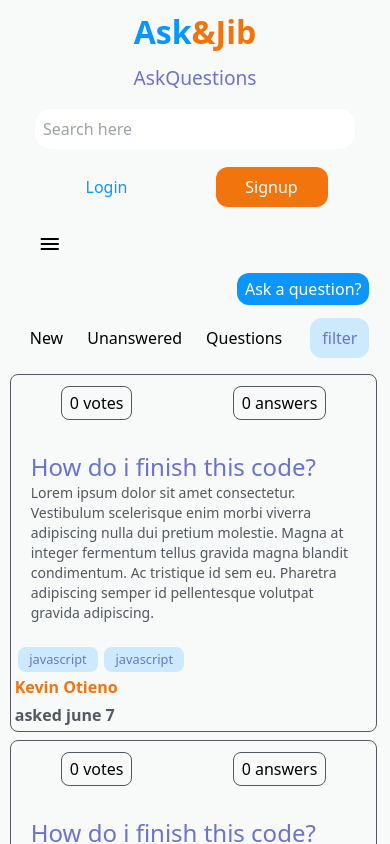
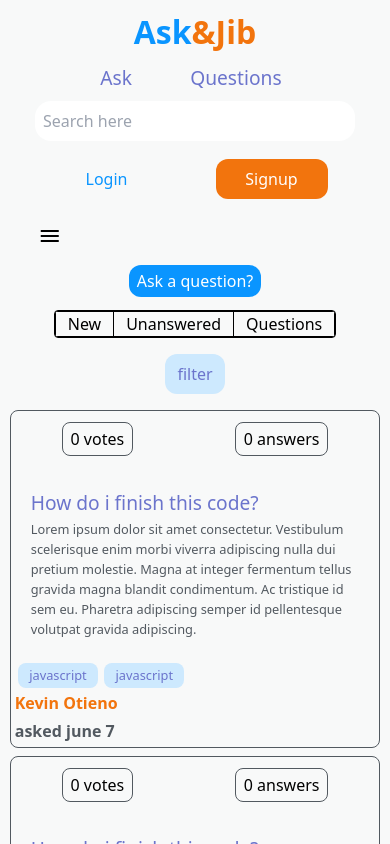
Before and after one commit to kevinoti2018/AsknJib, an Angular app in the folder frontend/: page /questions in a window 390 px wide. Shown: the top 844 px of the page. Built offline with nearby package versions, Linux system fonts and the light colour scheme.

Commit message:
reponsiveness added

```diff
--- a/frontend/src/app/components/questions/ask/ask.component.html
+++ b/frontend/src/app/components/questions/ask/ask.component.html
@@ -158,4 +158,26 @@
   cursor: not-allowed;
 
 }
+@media (max-width: 640px) {
+  h1{
+    font-size: 1.2rem;
+    font-weight: 500;
+  }
+  p{
+    font-size: 1rem;
+    font-weight: 500;
+  }
+  mat-list{
+font-weight: 500;
+font-size: .8rem;
+width: 80%;
+  }
+  mat-list-item{
+    width: 100%;
+  }
+.guidelines{
+  height: auto;
+  width: 100%;
+}
+}
   </style>
--- a/frontend/src/app/components/questions/home/home.component.html
+++ b/frontend/src/app/components/questions/home/home.component.html
@@ -116,7 +116,7 @@
                             </div>
                         </div>
                         <div class="right">
-                         <mat-card-header class="text-2xl text-questionC">
+                         <mat-card-header class="lg:text-2xl text-questionC sm:text-md">
                              How do i finish this code?
                          </mat-card-header>
                          <mat-card-content class="text-content text-sm">
@@ -245,7 +245,10 @@
         margin: 0 0.2rem;
         text-align: center;
     }
+    mat-button-toggle-group,mat-button-toggle{
 
+        border: 1px solid black;
+    }
     @media (max-width: 640px) {
     .end{
         visibility: hidden;
@@ -253,7 +256,7 @@
     }
     .body-contents{
         display: grid;
-        grid-column: 1fr;
+        grid-template-columns: 1fr;
         width: 100%;
 
     }
@@ -277,7 +280,35 @@
         grid-template-columns: 1fr;
         justify-content: center;
         align-items: center;
+        font-size: 1rem;
+        font-weight: 500;
     }
+    .right .top{
+        display: flex;
+        flex-direction: column;
+        justify-content: center;
+        align-items: center;
+    }
+    mat-button-toggle-group,mat-button-toggle{
 
+        border: 1px solid black;
+    }
+    mat-card-header{
+        font-size: 1.2rem;
+        font-weight: 500;
+    }
+    mat-card-content{
+        font-size: .8rem;
+        font-weight: 500;
+    }
+    /* .top .ask{
+        display: flex;
+        justify-content: center;
+        align-items: center;
+    } */
+    .t-bottom{
+        display: flex;
+        flex-direction: column;
+    }
 }
   </style>
--- a/frontend/src/app/components/questions/myquestions/myquestions.component.html
+++ b/frontend/src/app/components/questions/myquestions/myquestions.component.html
@@ -232,6 +232,10 @@ mat-nav-list{
         text-align: center;
     }
 
+    mat-button-toggle-group,mat-button-toggle{
+
+        border: 1px solid black;
+    }
     @media (max-width: 640px) {
     .end{
         visibility: hidden;
@@ -239,7 +243,7 @@ mat-nav-list{
     }
     .body-contents{
         display: grid;
-        grid-column: 1fr;
+        grid-template-columns: 1fr;
         width: 100%;
 
     }
@@ -263,6 +267,35 @@ mat-nav-list{
         grid-template-columns: 1fr;
         justify-content: center;
         align-items: center;
+        font-size: 1rem;
+        font-weight: 500;
+    }
+    .right .top{
+        display: flex;
+        flex-direction: column;
+        justify-content: center;
+        align-items: center;
+    }
+    mat-button-toggle-group,mat-button-toggle{
+
+        border: 1px solid black;
+    }
+    mat-card-header{
+        font-size: 1.2rem;
+        font-weight: 500;
+    }
+    mat-card-content{
+        font-size: .8rem;
+        font-weight: 500;
+    }
+    /* .top .ask{
+        display: flex;
+        justify-content: center;
+        align-items: center;
+    } */
+    .t-bottom{
+        display: flex;
+        flex-direction: column;
     }
 }
   </style>
--- a/frontend/src/app/components/questions/tags/tags.component.html
+++ b/frontend/src/app/components/questions/tags/tags.component.html
@@ -92,6 +92,30 @@
     mat-card{
         width: 15rem;
     }
+    mat-button-toggle-group,mat-button-toggle{
+
+        border: 1px solid black;
+    }
+    @media (max-width: 640px) {
+        .tags{
+            display: grid;
+            grid-template-columns: 1fr;
+            gap: .5rem;
+        }
+        input{
+            width: 90%;
+            margin-top: .5rem;
+        }
+        mat-card{
+            width: 100%;
+            font-size: 1rem;
+            font-weight: 500;
+        }
+        h1,p{
+            font-size: 1rem;
+            font-weight: 500;
+        }
+    }
 
 
   </style>
--- a/frontend/src/app/components/shared/nav/nav.component.html
+++ b/frontend/src/app/components/shared/nav/nav.component.html
@@ -33,7 +33,6 @@
         display: flex;
         justify-content: space-between;
         align-items: center;
-        /* background-color: aqua; */
         height: 100%;
     }
     .left h1{
@@ -45,11 +44,9 @@
         display: flex;
         justify-content: space-between;
         align-items: center;
-        /* background-color: #fff; */
     }
     .mid{
         width: 32rem;
-        /* background-color: red; */
         height: 100%;
         display: flex;
         justify-content: space-between;
@@ -81,7 +78,6 @@
 
     .left{
         height: 100%;
-        /* background-color: green; */
         align-items: center;
         display: flex;
         font-size: 1.2rem;
@@ -98,12 +94,13 @@
       }
 
       .mid .left {
-        margin-bottom: 0.5rem;
-
-       width: 100%;
+        margin-right: .5rem;
+       width: 70%;
     display: flex;
     align-items: center;
-    justify-content: center;
+   justify-content: space-around;
+    /* background: black; */
+
       }
 
       .mid {
```
